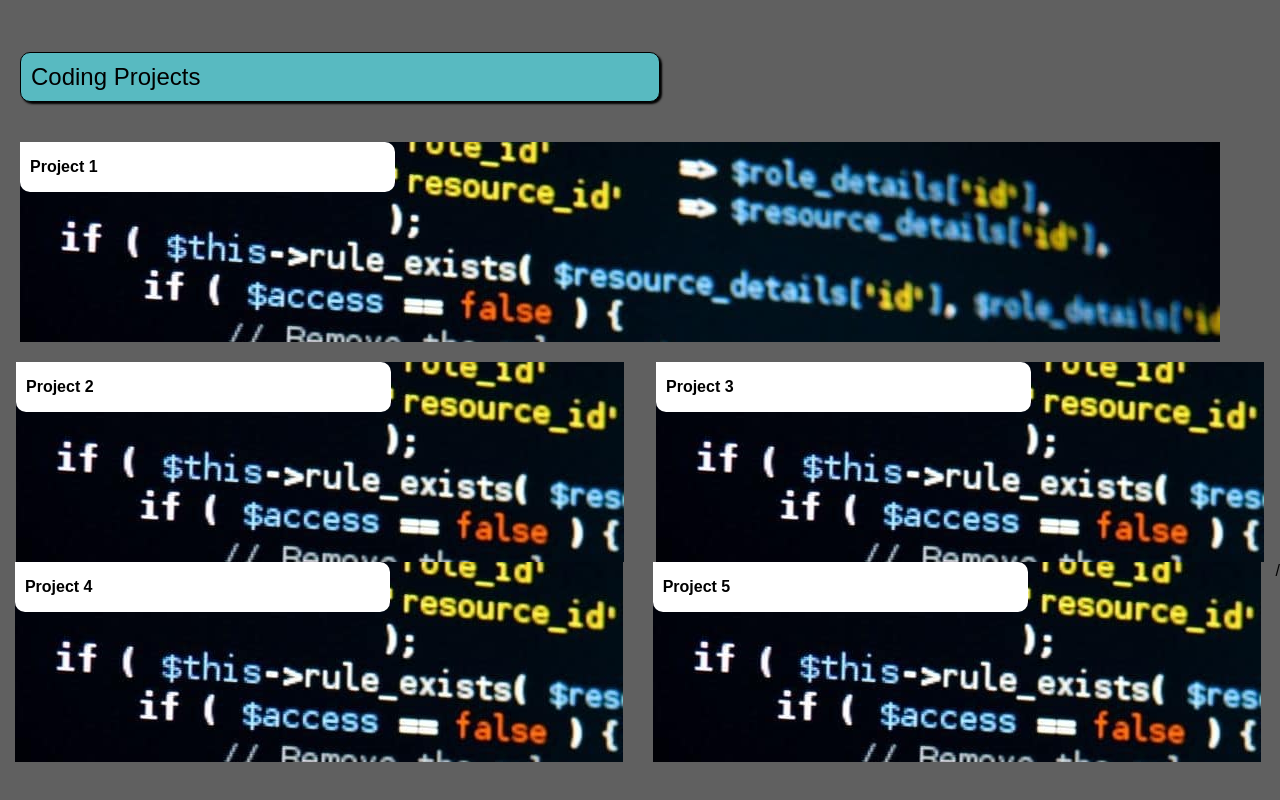
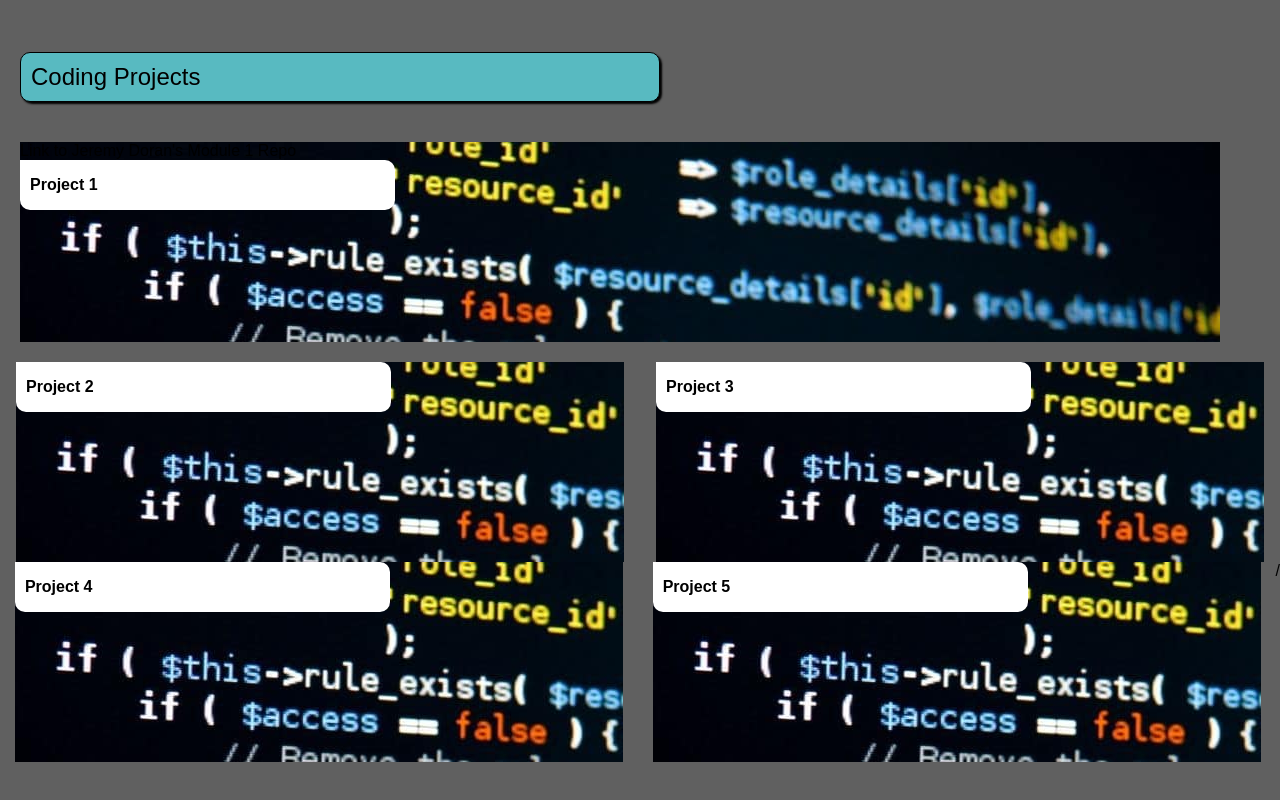
Before and after one commit to mighty-little-coder/Jeremy-Doran-Coding-Portfolio, a plain HTML site: page index.html in a window 1280 px wide. Shown: the part 1775-2575 px from the top of the page. Drawn offline with Linux system fonts and the light colour scheme.

Commit message:
finished css

```diff
--- a/index.html
+++ b/index.html
@@ -54,7 +54,7 @@
 
   <section class="projects-section">
     <div class="projects-container">
-      <div class="project" id="project1">
+      <div class="project" id="project1"> <a href="https://github.com/mighty-little-coder/Horiseon-Social-Solutions-Campaign.git">Link to Jeremy Doran's Module 1 Repo</a>
         <div class="project-title">
           <h4 class="project-text">Project 1</h4>
         </div>
```
Also changed, not shown: assets/images/Screenshot (19).png (added), 1 other file.
